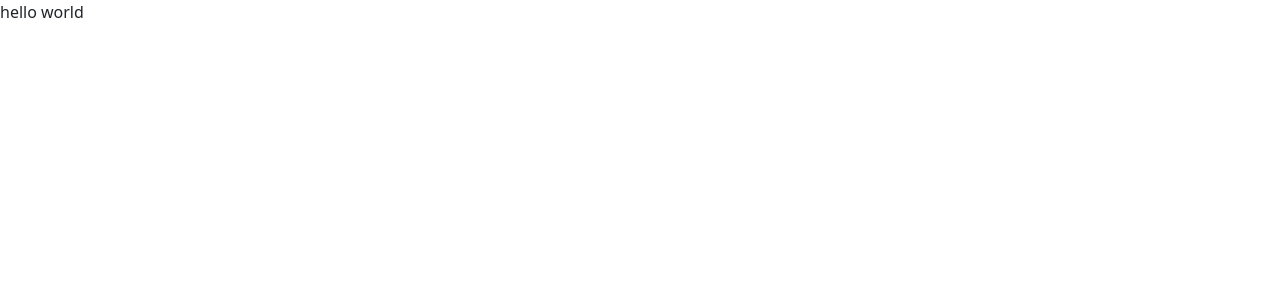
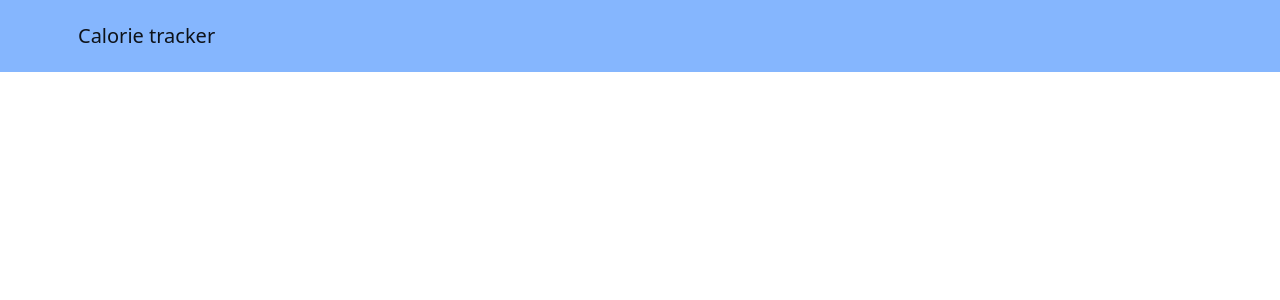
Before and after one commit to omurbekov-azamat/homework-66, a React (Create React App) app: page / in a window 1280 px wide. Shown: the top 300 px of the page. Built offline with nearby package versions, Linux system fonts and the light colour scheme.

Commit message:
added NavBar.tsx;

```diff
--- a/src/App.tsx
+++ b/src/App.tsx
@@ -1,10 +1,13 @@
 import React from 'react';
+import NavBar from "./components/NavBar/NavBar";
 
 function App() {
   return (
-    <div>
-      hello world
-    </div>
+    <>
+      <header>
+        <NavBar/>
+      </header>
+    </>
   );
 }
 
--- /dev/null
+++ b/src/components/NavBar/NavBar.tsx
@@ -0,0 +1,13 @@
+import React from 'react';
+
+const NavBar = () => {
+  return (
+    <nav className="navbar navbar-expand-lg bg-primary bg-opacity-50">
+      <div className="container p-2">
+        <p className="navbar-brand m-0 me-5">Calorie tracker</p>
+      </div>
+    </nav>
+  );
+};
+
+export default NavBar;
```
